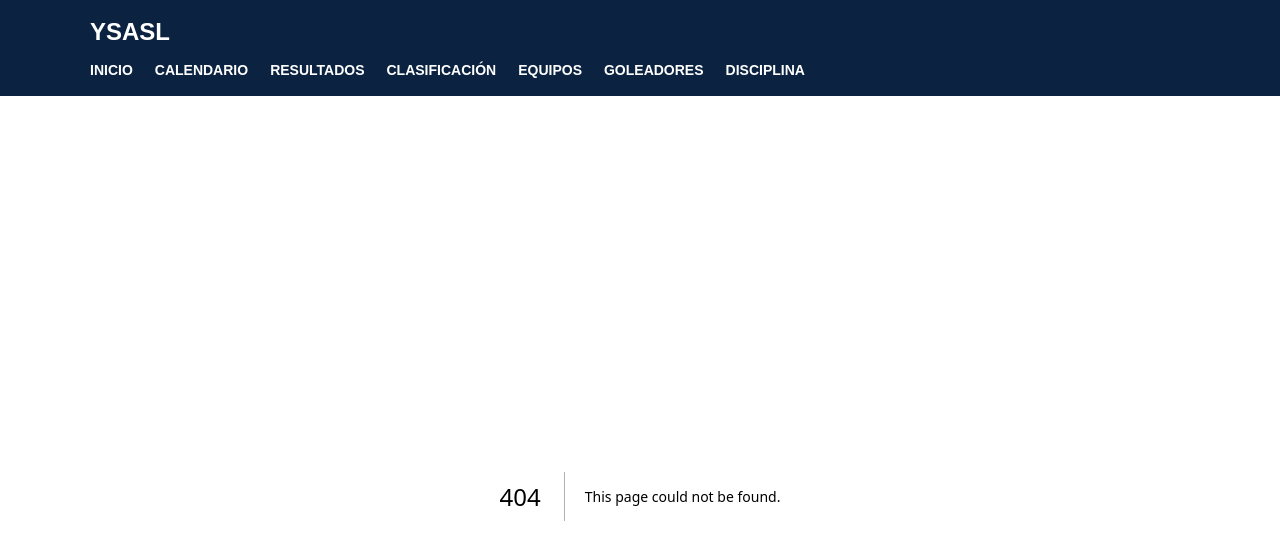
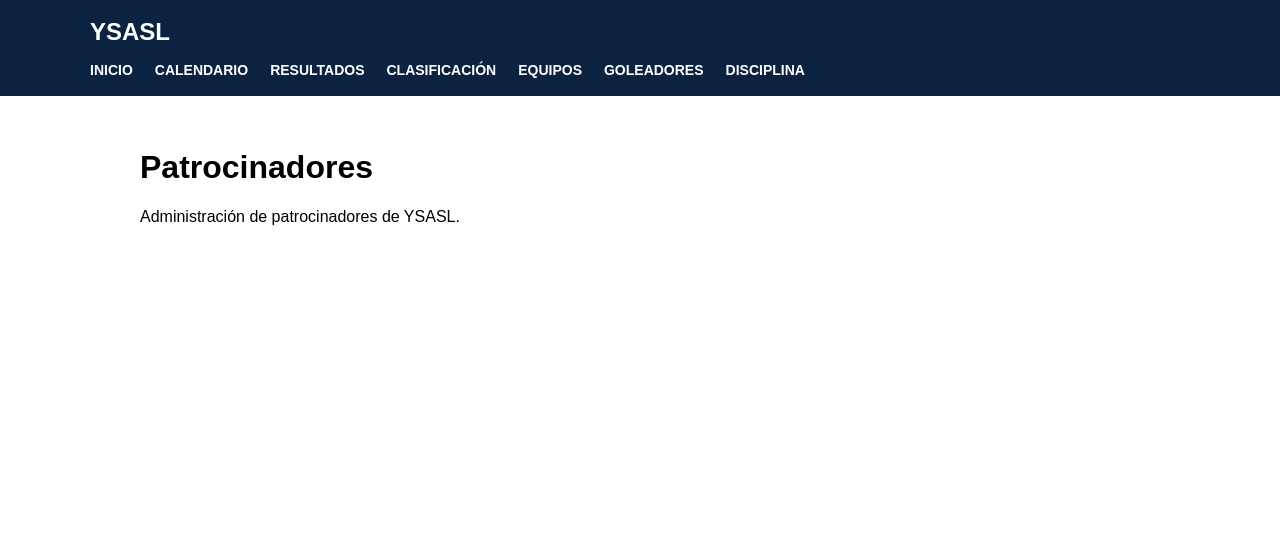
Before and after one commit to PrimoRz1/ysasl-website, a Next.js app: page /admin/patrocinadores in a window 1280 px wide. Before the commit this address had no page. Shown: the top 560 px of the page. Built offline with nearby package versions, Linux system fonts and the light colour scheme.

Commit message:
Crear página de patrocinadores

```diff
--- /dev/null
+++ b/app/admin/patrocinadores/page.js
@@ -0,0 +1,10 @@
+'use client'
+
+export default function PatrocinadoresAdminPage() {
+  return (
+    <main style={{ padding: '32px', maxWidth: '1000px', margin: '0 auto' }}>
+      <h1>Patrocinadores</h1>
+      <p>Administración de patrocinadores de YSASL.</p>
+    </main>
+  )
+}
```
